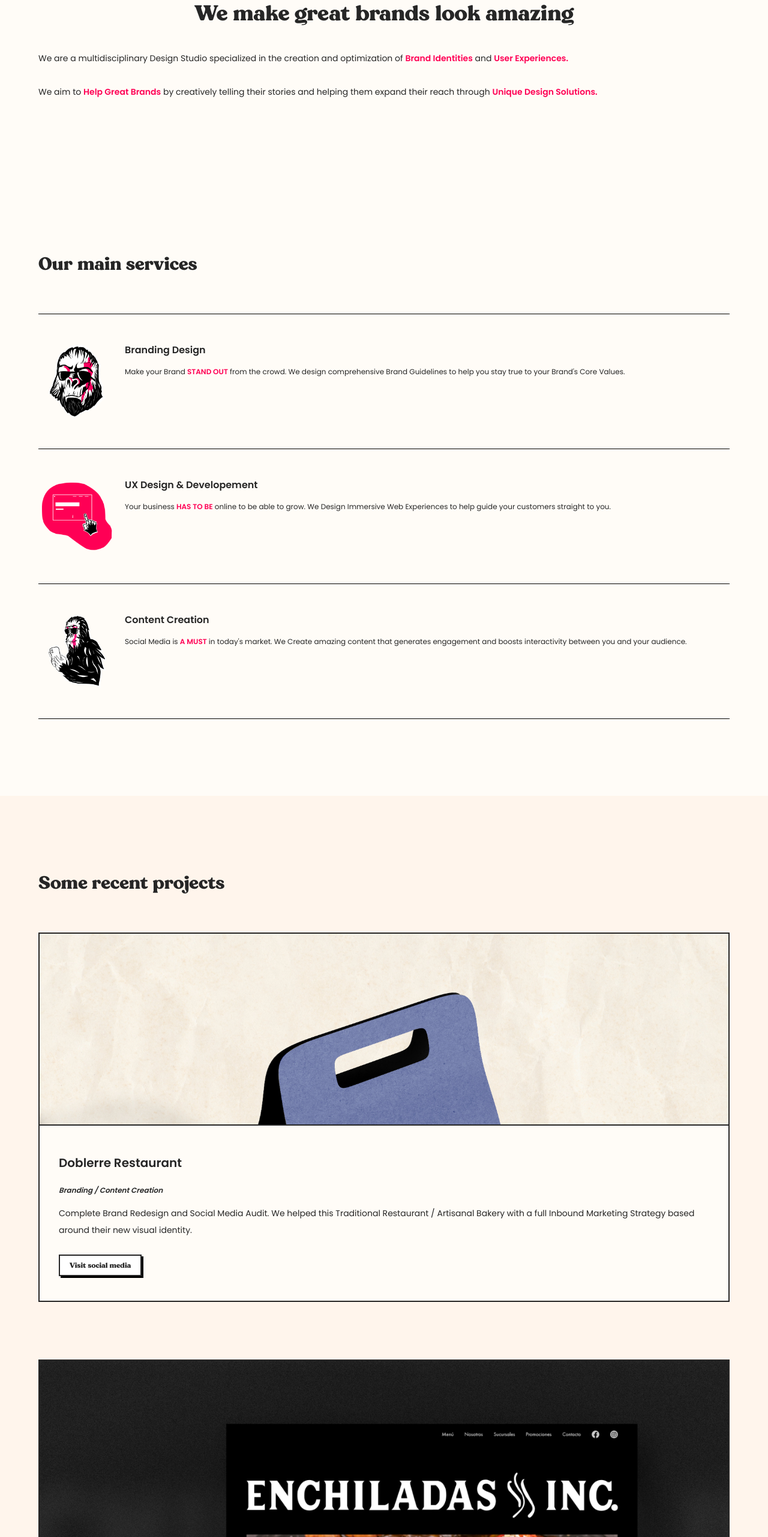
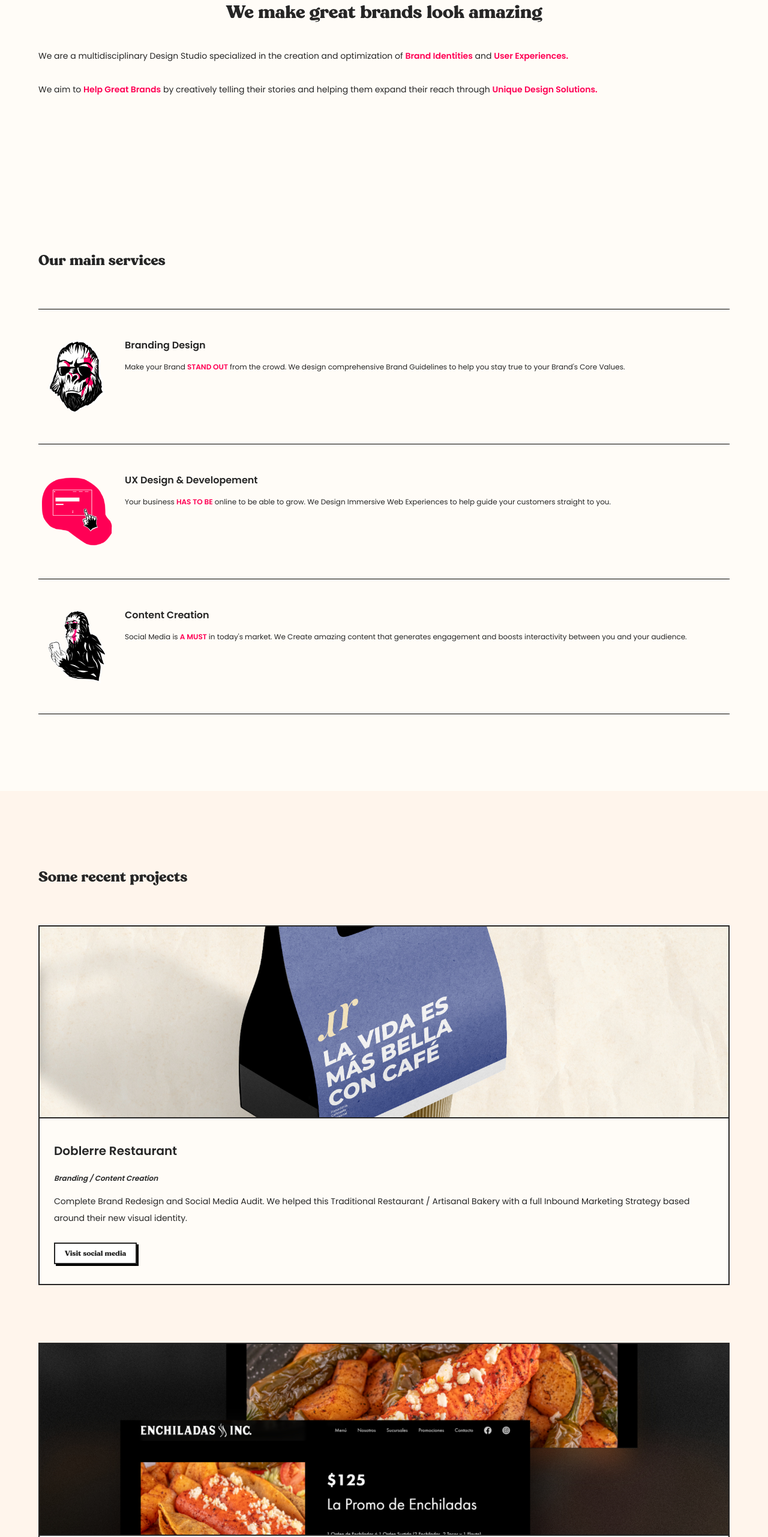
Before and after one commit to emrosas/primal-Ink, a website: page index.html in a window 1280 px wide. Shown: the part 237-2800 px from the top of the page at 60% size. Drawn offline with Linux system fonts and the light colour scheme.

Commit message:
Fixed image stretch and background positions

```diff
--- a/index.html
+++ b/index.html
@@ -20,7 +20,7 @@
     <!--About Section Start-->
 
     <div class="px-[5vw] pb-32 pt-60">
-        <h1 class="font-display text-4xl text-center mb-10">We make great brands look amazing</h1>
+        <h1 class="font-display text-3xl text-center mb-10">We make great brands look amazing</h1>
         <p class="text-sm leading-loose">We are a multidisciplinary Design Studio specialized in the creation and optimization of <span>Brand Identities</span> and <span>User Experiences.</span><br><br>
         We aim to <span>Help Great Brands</span> by creatively telling their stories and helping them expand their reach through <span>Unique Design Solutions.</span></p>
     </div>
@@ -30,13 +30,19 @@
     <!--Services Section Start-->
 
     <div class="px-[5vw] py-32">
-        <h2 class="font-display text-3xl mb-16">Our main services</h2>
+        <h2 class="font-display text-2xl mb-16">Our main services</h2>
 
         <!--Service #1-->
 
         <div class="w-full h-[1px] bg-black"></div>
         <div class="my-12 flex align-center">
-            <img class="w-32 mr-4" src="./images/branding.png" alt="Brand Gorilla">
+
+            <!--Service Image-->
+
+            <img class="w-32 mr-4 object-contain" src="./images/branding.png" alt="Brand Gorilla">
+
+            <!--Service Content-->
+
             <div class="flex flex-col">
                 <h3 class="font-body font-semibold text-base mb-3">Branding Design</h3>
                 <p class="text-xs leading-loose">Make your Brand <span>STAND OUT</span> from the crowd. We design comprehensive Brand Guidelines to help you stay true to your Brand's Core Values.</p>
@@ -47,7 +53,13 @@
 
         <div class="w-full h-[1px] bg-black"></div>
         <div class="my-12 flex align-center">
-            <img class="w-32 mr-4" src="./images/web.png" alt="Website in a Bubble">
+
+            <!--Service Image-->
+
+            <img class="w-32 mr-4 object-contain" src="./images/web.png" alt="Website in a Bubble">
+
+            <!--Service content-->
+
             <div class="flex flex-col">
                 <h3 class="font-body font-semibold text-base mb-3">UX Design & Developement</h3>
                 <p class="text-xs leading-loose">Your business <span>HAS TO BE</span> online to be able to grow. We Design Immersive Web Experiences to help guide your customers straight to you.</p>
@@ -58,7 +70,13 @@
 
         <div class="w-full h-[1px] bg-black"></div>
         <div class="my-12 flex align-center">
-            <img class="w-32 mr-4" src="./images/content.png" alt="Gorilla with Phone">
+
+            <!--Service Image-->
+
+            <img class="w-32 mr-4 object-contain" src="./images/content.png" alt="Gorilla with a phone">
+
+            <!--Service Content-->
+
             <div class="flex flex-col">
                 <h3 class="font-body font-semibold text-base mb-3">Content Creation</h3>
                 <p class="text-xs leading-loose">Social Media is <span>A MUST</span> in today's market. We Create amazing content that generates engagement and boosts interactivity between you and your audience.</p>
@@ -72,7 +90,7 @@
     <!--Projects Section Start-->
 
     <div class="px-[5vw] py-32 bg-shell">
-        <h2 class="font-display text-3xl mb-16">Some recent projects</h2>
+        <h2 class="font-display text-2xl mb-16">Some recent projects</h2>
 
         <div>
 
@@ -82,11 +100,11 @@
 
                 <!--Project Image-->
 
-                <div class="bg-cover h-80 border-dark border-b-2" style="background-image: url(./images/doblerre.jpg);"></div>
+                <div class="bg-cover bg-center h-80 border-dark border-b-2" style="background-image: url(./images/doblerre.jpg);"></div>
 
                 <!--Project Content-->
 
-                <div class="bg-light px-8 py-12">
+                <div class="bg-light px-6 py-10">
                     <h3 class="font-body font-semibold text-xl pb-5">Doblerre Restaurant</h3>
                     <p class="text-xs leading-loose font-semibold italic pb-3">Branding / Content Creation</p>
                     <p class="text-sm leading-loose mb-8">Complete Brand Redesign and Social Media Audit. We helped this Traditional Restaurant / Artisanal Bakery with a full Inbound Marketing Strategy based around their new visual identity.</p>
@@ -104,11 +122,11 @@
 
                 <!--Project Image-->
 
-                <div class="bg-cover h-80 border-dark border-b-2" style="background-image: url(./images/enchiladas.jpg);"></div>
+                <div class="bg-cover bg-center h-80 border-dark border-b-2" style="background-image: url(./images/enchiladas.jpg);"></div>
 
                 <!--Project Content-->
 
-                <div class="bg-light px-8 py-12">
+                <div class="bg-light px-6 py-10">
                     <h3 class="font-body font-semibold text-xl pb-5">Enchiladas Inc.</h3>
                     <p class="text-xs leading-loose font-semibold italic pb-3">User Experience Design / Web Developement</p>
                     <p class="text-sm leading-loose mb-8">We created a simple, yet effective Landing Page to guide customer to the information they need. This project stands out through minimal interactions and animations throughout the website.</p>
@@ -126,11 +144,11 @@
 
                 <!--Project Image-->
 
-                <div class="bg-cover h-80 border-dark border-b-2" style="background-image: url(./images/postreria.jpg);"></div>
+                <div class="bg-cover bg-center h-80 border-dark border-b-2" style="background-image: url(./images/postreria.jpg);"></div>
 
                 <!--Project Content-->
 
-                <div class="bg-light px-8 py-12">
+                <div class="bg-light px-6 py-10">
                     <h3 class="font-body font-semibold text-xl pb-5">La postreria 77</h3>
                     <p class="text-xs leading-loose font-semibold italic pb-3">Content Creation / User Experience Design / Web Developement</p>
                     <p class="text-sm leading-loose mb-8">Design and Developement for the chain's website. The main goal was to get the users to where they needed to go in a fast and reliable way. Anything from their menu, social media or health related information.</p>
@@ -153,7 +171,7 @@
     <!--Contact Section Start-->
 
     <div class="px-[5vw] py-32">
-        <h2 class="font-display text-3xl mb-16">Contact Us</h2>
+        <h2 class="font-display text-2xl mb-16">Contact Us</h2>
 
         <!--Message-->
 
```
Also changed, not shown: tailwind.css.
